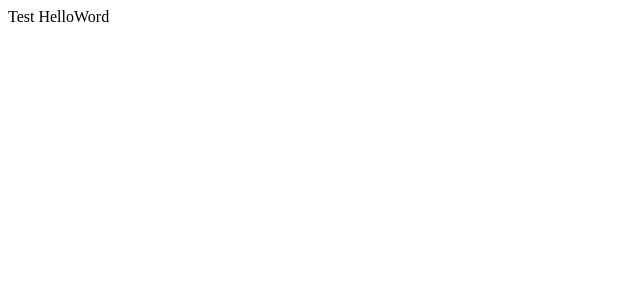
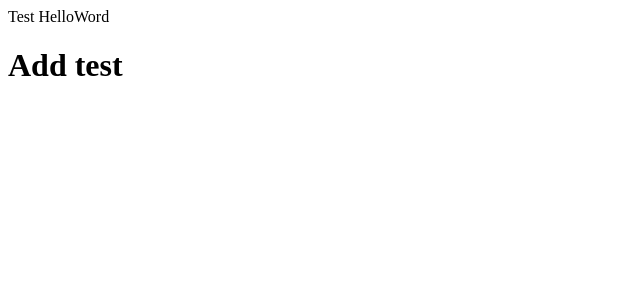
Before and after one commit to thuthuy1901/appAngular, an Angular app: page / in a window 1280 px wide. Shown: the top 300 px of the page, without its empty margins (0-640 px from the left). Built offline with nearby package versions, Linux system fonts and the light colour scheme.

Commit message:
add test

```diff
--- a/src/app/app.component.html
+++ b/src/app/app.component.html
@@ -1 +1,2 @@
 Test HelloWord
+<h1>Add test</h1>
```
